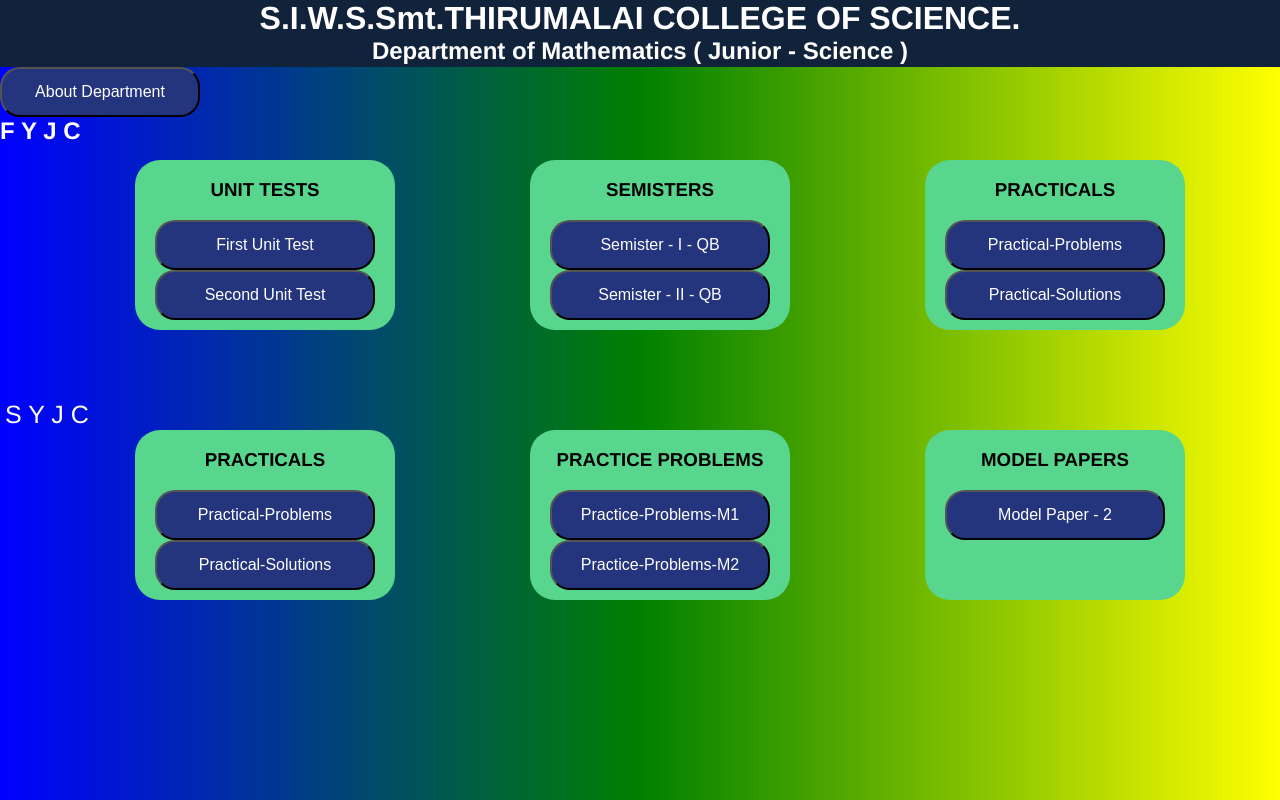
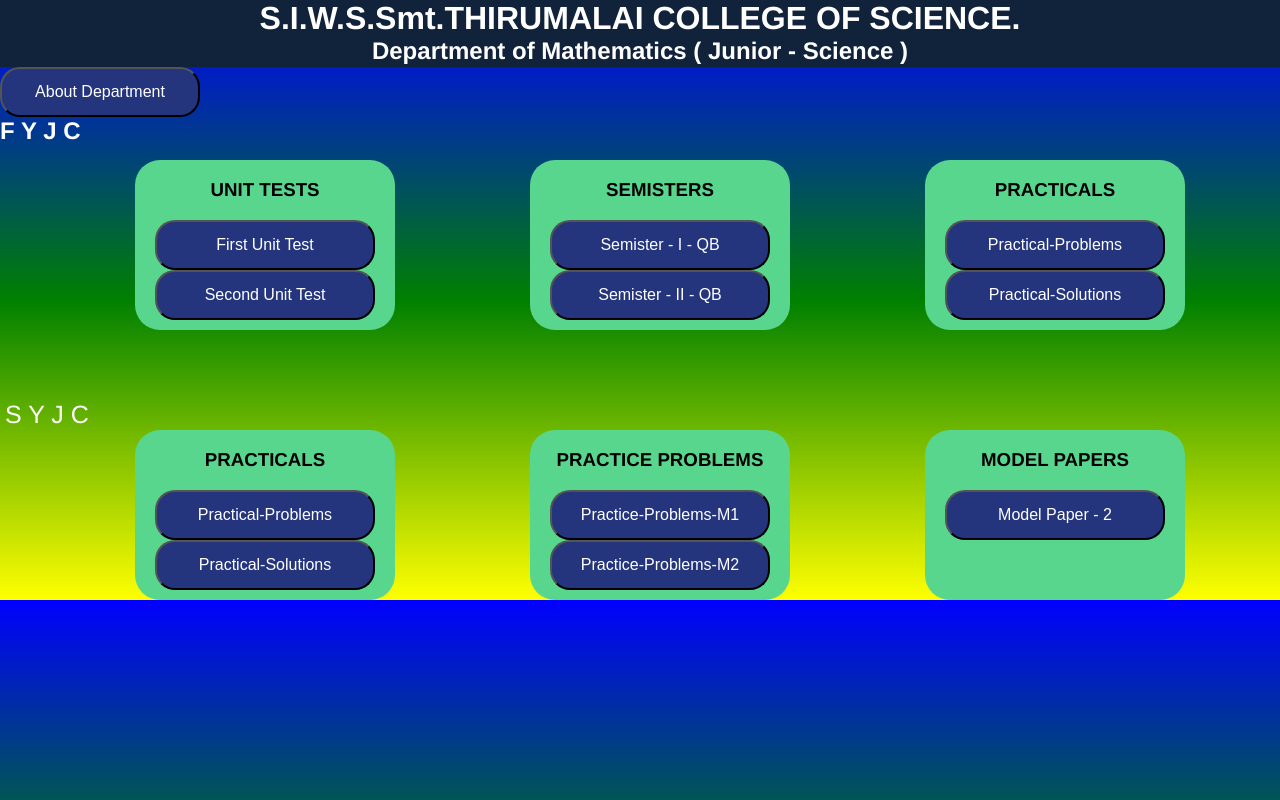
Before and after one commit to PrahladC/PrahladC.github.io, a plain HTML site: page index.html in a window 1280 px wide. Drawn offline with Linux system fonts and the light colour scheme.

Commit message:
Update style.css

```diff
--- a/style.css
+++ b/style.css
@@ -48,7 +48,7 @@ body
      font-family: TimesRoman, Helvetica;
      text-align: left;
      color:#ffffff;
-     background-image: linear-gradient(90deg, blue, green, yellow);
+     background-image: linear-gradient(blue, green, yellow);
    }
 
 #nav {
```
